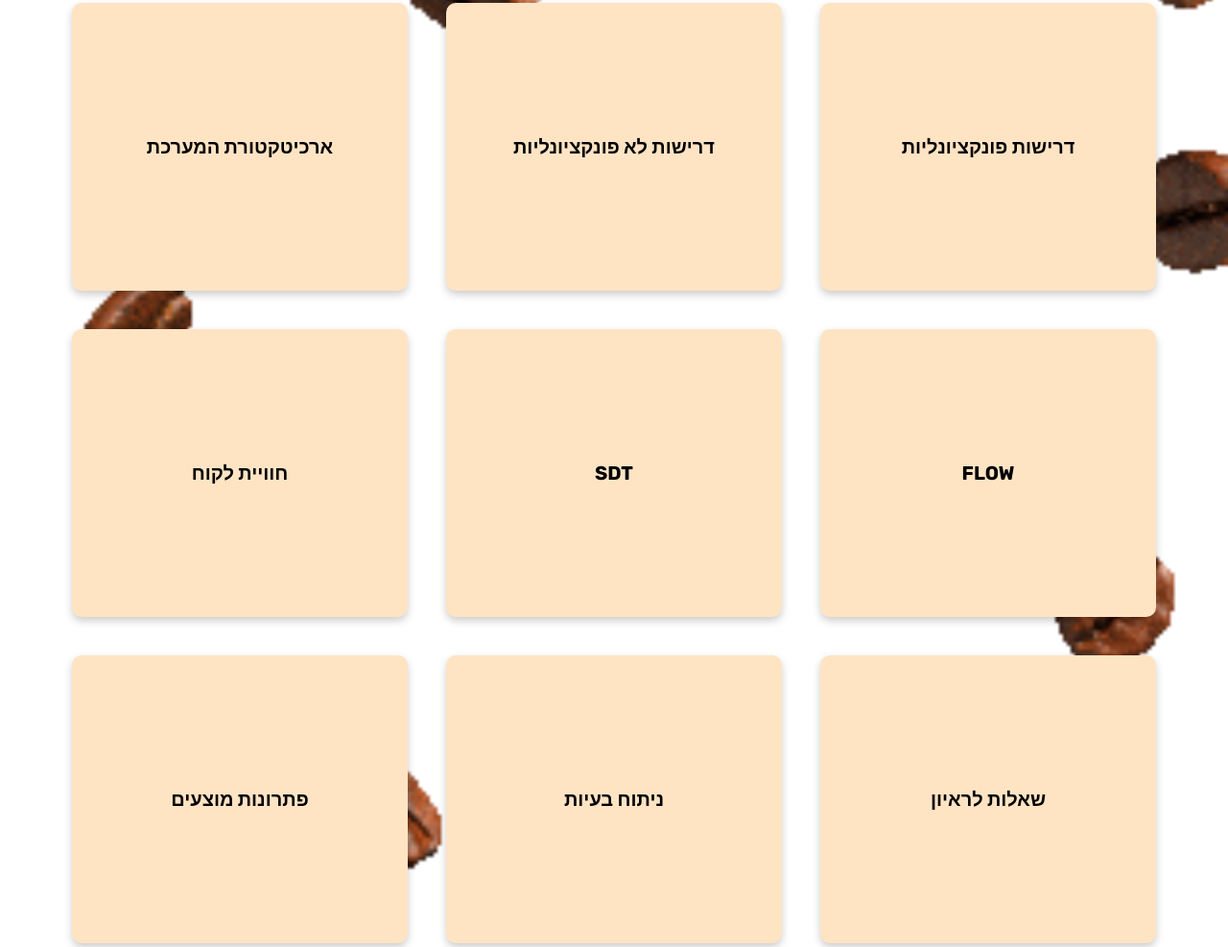
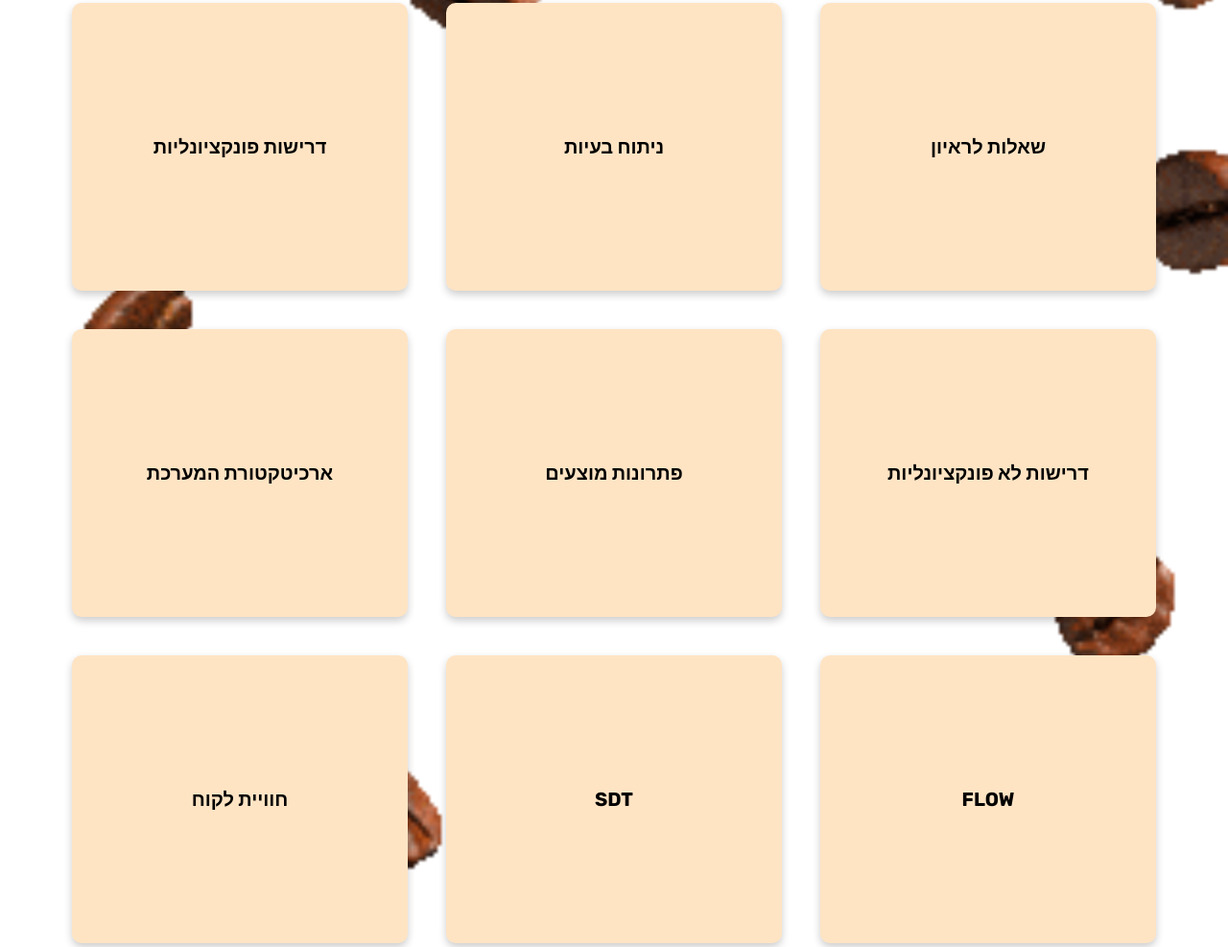
Before and after one commit to bayanyahia/Seminar_project, a plain HTML site: page index.html in a window 1280 px wide. Shown: the part 483-1470 px from the top of the page at 96% size. Drawn offline with Linux system fonts and the light colour scheme.

Commit message:
Update index.html

```diff
--- a/index.html
+++ b/index.html
@@ -258,7 +258,6 @@
                     </div>
                 </div>
             </div>
-    <!-- Swap "Stakeholders" and "Persona" -->
             <div class="card-container" onclick="flipCard(this)">
                 <div class="card">
                     <div class="card-front">פרסונה</div>
@@ -280,7 +279,6 @@
                 <div class="card">
                     <div class="card-front">בעלי עניין</div>
                     <div class="card-back">
-                <div class="content-wrapper">
                         <ul class="stakeholders-list">
                             <li>בעלי העסק</li>
                             <li>מנהל הדיגיטל</li>
@@ -292,11 +290,36 @@
                 </div>
             </div>
         </div>
-</div>
-
 
         <!-- Row 2 -->
         <div class="row">
+            <div class="card-container" onclick="flipCard(this)">
+                <div class="card">
+                    <div class="card-front">שאלות לראיון</div>
+                    <div class="card-back">
+                        <ul class="stakeholders-list">
+                            <li>מהן הפעילויות המרכזיות שהארגון מבצע?</li>
+                            <li>אילו אתגרים קיימים בתפעול היומיומי?</li>
+                            <li>כיצד אתם מתקשרים עם הספקים והלקוחות?</li>
+                            <li>כיצד אתם עוקבים אחרי שביעות הרצון של הלקוחות?</li>
+							<li>האם ישנם תהליכים שתרצו להפוך לאוטומטיים?</li>
+                        </ul>
+                    </div>
+                </div>
+            </div>
+            <div class="card-container" onclick="flipCard(this)">
+                <div class="card">
+                    <div class="card-front">ניתוח בעיות</div>
+                    <div class="card-back">
+                        <ul class="stakeholders-list">
+                            <li>ניהול מלאי לא מסודר</li>
+                            <li>תהליכי עבודה ידניים וגוזלי זמן</li>
+                            <li>בעיות בתקשורת עם ספקים ולקוחות</li>
+                            <li>מעקב לא מסודר אחרי שביעות רצון הלקוחות</li>
+                        </ul>
+                    </div>
+                </div>
+            </div>
             <div class="card-container" onclick="flipCard(this)">
                 <div class="card">
                     <div class="card-front">דרישות פונקציונליות</div>
@@ -310,6 +333,10 @@
                     </div>
                 </div>
             </div>
+        </div>
+
+        <!-- Row 3 -->
+        <div class="row">
             <div class="card-container" onclick="flipCard(this)">
                 <div class="card">
                     <div class="card-front">דרישות לא פונקציונליות</div>
@@ -326,17 +353,29 @@
             </div>
             <div class="card-container" onclick="flipCard(this)">
                 <div class="card">
+                    <div class="card-front">פתרונות מוצעים</div>
+                    <div class="card-back">
+                        <ul class="stakeholders-list">
+                            <li>הטמעת מערכת ניהול מלאי אוטומטית</li>
+                            <li>אוטומציה של תהליכי עבודה</li>
+                            <li>ייעול התקשורת עם ספקים ולקוחות</li>
+                            <li>איסוף משוב לקוחות ושיפור חוויית השירות</li>
+                        </ul>
+                    </div>
+                </div>
+            </div>
+            <div class="card-container" onclick="flipCard(this)">
+                <div class="card">
                     <div class="card-front">ארכיטקטורת המערכת</div>
                     <div class="card-back">
                         <img src="./images/arch.png" alt="Architecture Image" class="card-image">
                     </div>
                 </div>
             </div>
+        </div>
 
-
-        <!-- Row 3 -->
+        <!-- Row 4 -->
         <div class="row">
-    <!-- "FLOW" card moved to the first position -->
             <div class="card-container" onclick="flipCard(this)">
                 <div class="card">
                     <div class="card-front">FLOW</div>
@@ -348,20 +387,18 @@
                     </div>
                 </div>
             </div>
-    <!-- "SDT" card remains in the middle position -->
             <div class="card-container" onclick="flipCard(this)">
                 <div class="card">
                     <div class="card-front">SDT</div>
                     <div class="card-back">
                         <ul class="stakeholders-list">
-                    <li><b>עצמאות:</b> הפיצ'ר מאפשר למנהלים, עובדים, ספקים ולקוחות לפעול באופן עצמאי בהתאם לתפקידם</li>
-                    <li><b>מיומנות:</b> המערכת משפרת ביצועים עם תהליכים אוטומטיים דוחות מפורטים לכל משתמש</li>
-                    <li><b>קשר:</b> המערכת מחזקת שיתוף פעולה ותחושת שייכות בין כל בעלי העניין</li>
+                            <li><b>עצמאות:</b> הפיצ'ר מאפשר למנהלים, עובדים, ספקים ולקוחות לפעול באופן עצמאי בהתאם לתפקידם.</li>
+                            <li><b>מיומנות:</b> המערכת משפרת ביצועים עם תהליכים אוטומטיים ודוחות מפורטים לכל משתמש.</li>
+                            <li><b>קשר:</b> המערכת מחזקת שיתוף פעולה ותחושת שייכות בין כל בעלי העניין.</li>
                         </ul>
                     </div>
                 </div>
             </div>
- <!-- "חוויית לקוח" card updated -->
             <div class="card-container" onclick="flipCard(this)">
                 <div class="card">
                     <div class="card-front">חוויית לקוח</div>
@@ -375,51 +412,11 @@
                     </div>
                 </div>
             </div>
-<div class="card-container" onclick="flipCard(this)">
-    <div class="card">
-        <div class="card-front">שאלות לראיון</div>
-        <div class="card-back">
-            <p>
-                מהן הפעילויות המרכזיות שהארגון מבצע?
-                <br>כיצד אתם מתקשרים עם הספקים והלקוחות?
-                <br>כיצד אתם עוקבים אחרי שביעות הרצון של הלקוחות?
-                <br>האם ישנם תהליכים שתרצו להפוך לאוטומטיים?
-            </p>
         </div>
-    </div>
-</div>
-<div class="card-container" onclick="flipCard(this)">
-    <div class="card">
-        <div class="card-front">ניתוח בעיות</div>
-        <div class="card-back">
-            <p>
-                ניהול מלאי לא מסודר
-                <br>תהליכי עבודה ידניים וגוזלי זמן
-                <br>בעיות בתקשורת עם ספקים ולקוחות
-                <br>מעקב לא מסודר אחרי שביעות רצון הלקוחות
-            </p>
-        </div>
-    </div>
-</div>
-<div class="card-container" onclick="flipCard(this)">
-    <div class="card">
-        <div class="card-front">פתרונות מוצעים</div>
-        <div class="card-back">
-            <p>
-                הטמעת מערכת ניהול מלאי אוטומטית
-                <br>תאוטומציה של תהליכי עבודה
-                <br>בעיות בתקשורת עם ספקים ולקוחות
-                <br>ייעול התקשורת עם ספקים ולקוחות
-                <br>איסוף משוב לקוחות ושיפור חוויית השירות
-
-            </p>
-        </div>
-    </div>
-</div>
+    </section>
+</main>
 
 
-    </section>
-</main>
 
 <footer onclick="navigateToPage()">
     <p>סיור קטן באתר</p>
```
Lines whose indentation alone changed are shown as unchanged.
